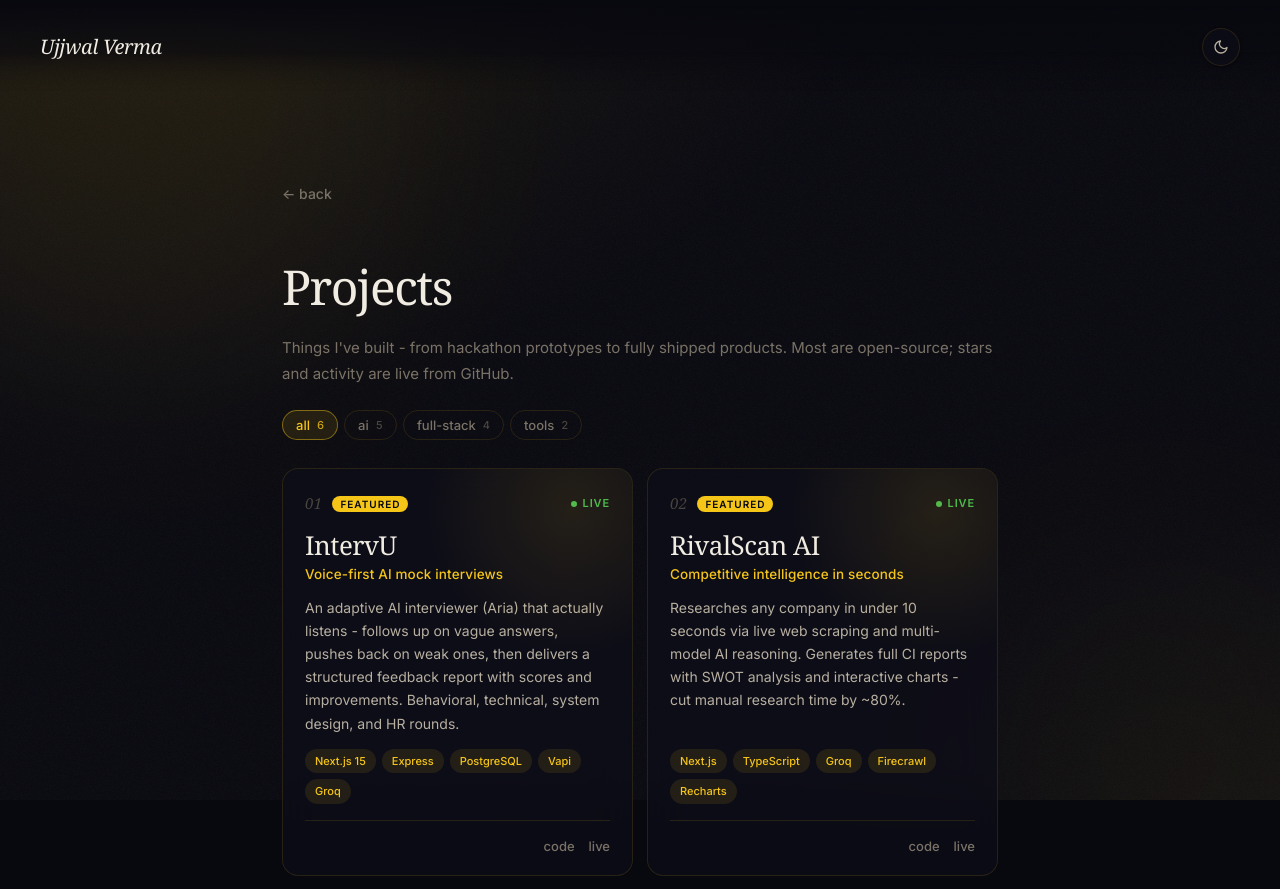
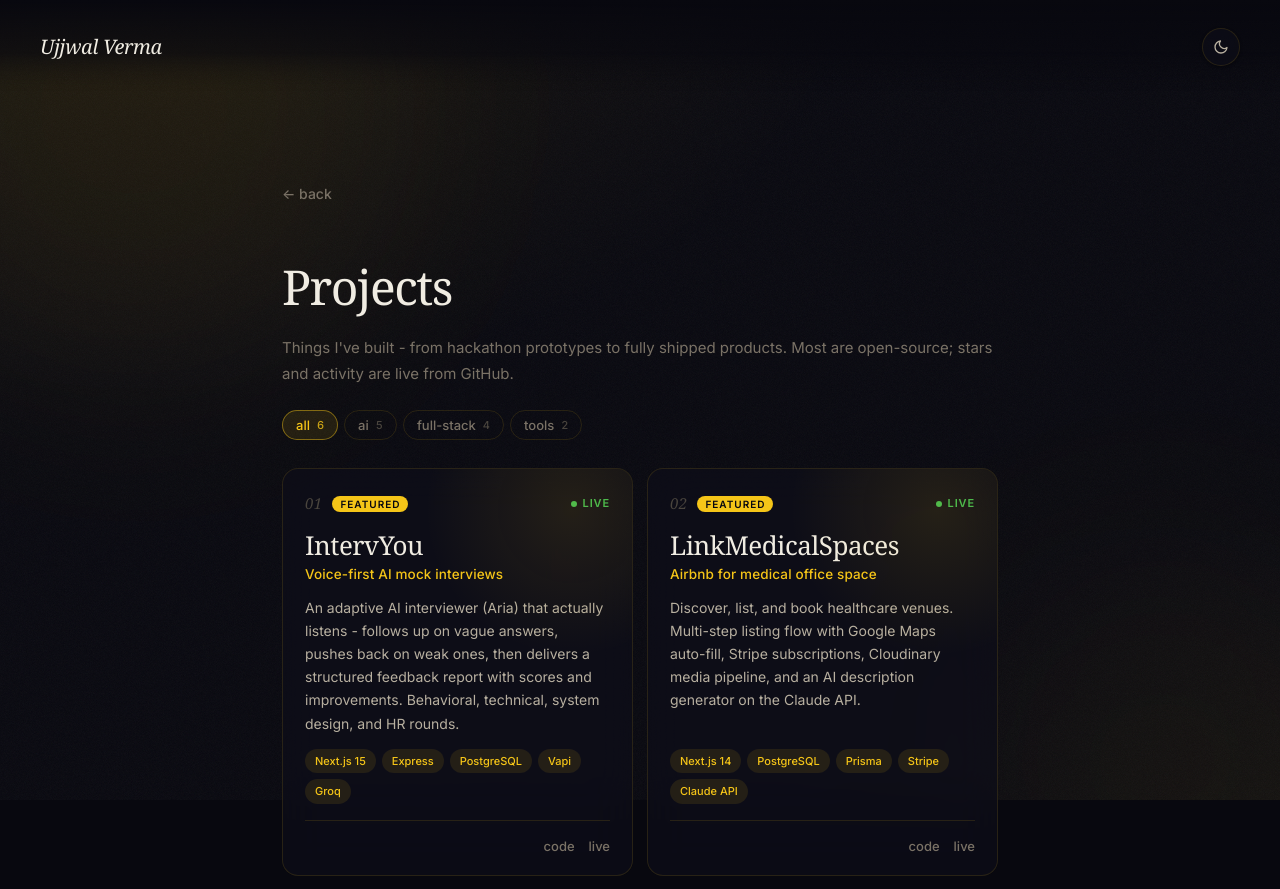
Before and after one commit to ujjwalv01/portfolio_2.0, a React (Vite) app: page /projects in a window 1280 px wide. Shown: the top 889 px of the page. Built offline with nearby package versions, Linux system fonts and the light colour scheme; no server answers; a web font is replaced by a local one.

Commit message:
feat: add Projects page with filtering, live GitHub metadata, and interactive cards

```diff
--- a/src/pages/Projects.jsx
+++ b/src/pages/Projects.jsx
@@ -6,14 +6,25 @@ import { REPOS_URL, transformRepos, timeAgo } from '../lib/github'
 
 const projects = [
   {
-    title: 'IntervU',
+    title: 'IntervYou',
     tagline: 'Voice-first AI mock interviews',
     description: 'An adaptive AI interviewer (Aria) that actually listens - follows up on vague answers, pushes back on weak ones, then delivers a structured feedback report with scores and improvements. Behavioral, technical, system design, and HR rounds.',
     tags: ['Next.js 15', 'Express', 'PostgreSQL', 'Vapi', 'Groq'],
     categories: ['ai', 'full-stack'],
-    repo: 'IntervU',
-    github: 'https://github.com/ujjwalv01/IntervU',
-    live: 'https://interv-u-ten.vercel.app/',
+    repo: 'IntervYou',
+    github: 'https://github.com/ujjwalv01/IntervYou',
+    live: 'https://intervyou-ai.vercel.app/',
+    featured: true,
+  },
+  {
+    title: 'LinkMedicalSpaces',
+    tagline: 'Airbnb for medical office space',
+    description: 'Discover, list, and book healthcare venues. Multi-step listing flow with Google Maps auto-fill, Stripe subscriptions, Cloudinary media pipeline, and an AI description generator on the Claude API.',
+    tags: ['Next.js 14', 'PostgreSQL', 'Prisma', 'Stripe', 'Claude API'],
+    categories: ['full-stack', 'ai'],
+    repo: 'LinkMedicalSpaces',
+    github: 'https://github.com/ujjwalv01/LinkMedicalSpaces',
+    live: 'https://lmsdeply.vercel.app/',
     featured: true,
   },
   {
@@ -25,7 +36,6 @@ const projects = [
     repo: 'rivalscanai',
     github: 'https://github.com/ujjwalv01/rivalscanai',
     live: 'https://tryrivalscan.vercel.app/',
-    featured: true,
   },
   {
     title: 'RepWise',
@@ -36,16 +46,6 @@ const projects = [
     repo: 'repwise',
     github: 'https://github.com/ujjwalv01/repwise',
     live: 'https://trainwithrepwise.vercel.app/',
-  },
-  {
-    title: 'LinkMedicalSpaces',
-    tagline: 'Airbnb for medical office space',
-    description: 'Discover, list, and book healthcare venues. Multi-step listing flow with Google Maps auto-fill, Stripe subscriptions, Cloudinary media pipeline, and an AI description generator on the Claude API.',
-    tags: ['Next.js 14', 'PostgreSQL', 'Prisma', 'Stripe', 'Claude API'],
-    categories: ['full-stack', 'ai'],
-    repo: 'LinkMedicalSpaces',
-    github: 'https://github.com/ujjwalv01/LinkMedicalSpaces',
-    live: 'https://lmsdeply.vercel.app/',
   },
   {
     title: 'KhareedoNow',
```
